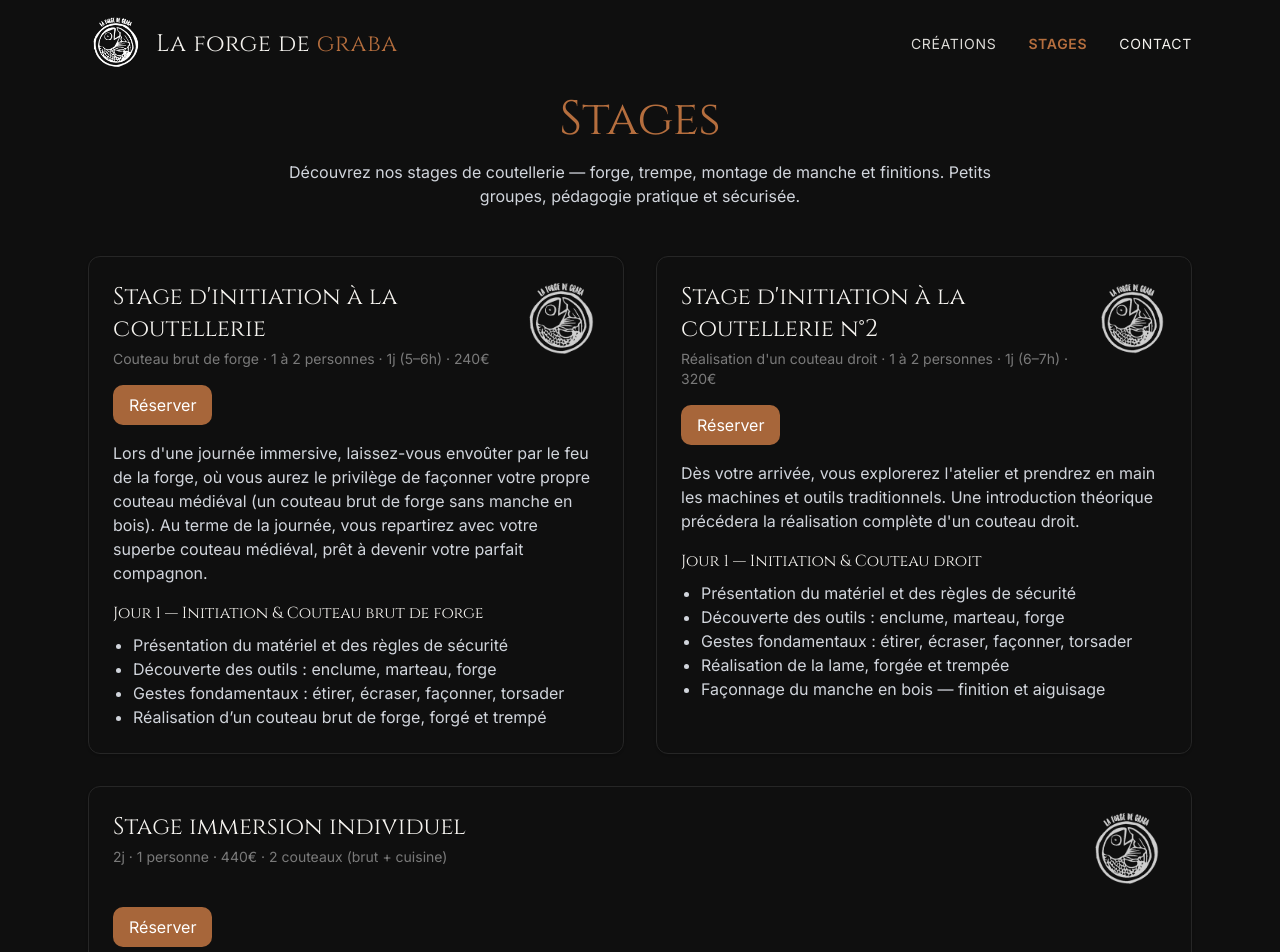
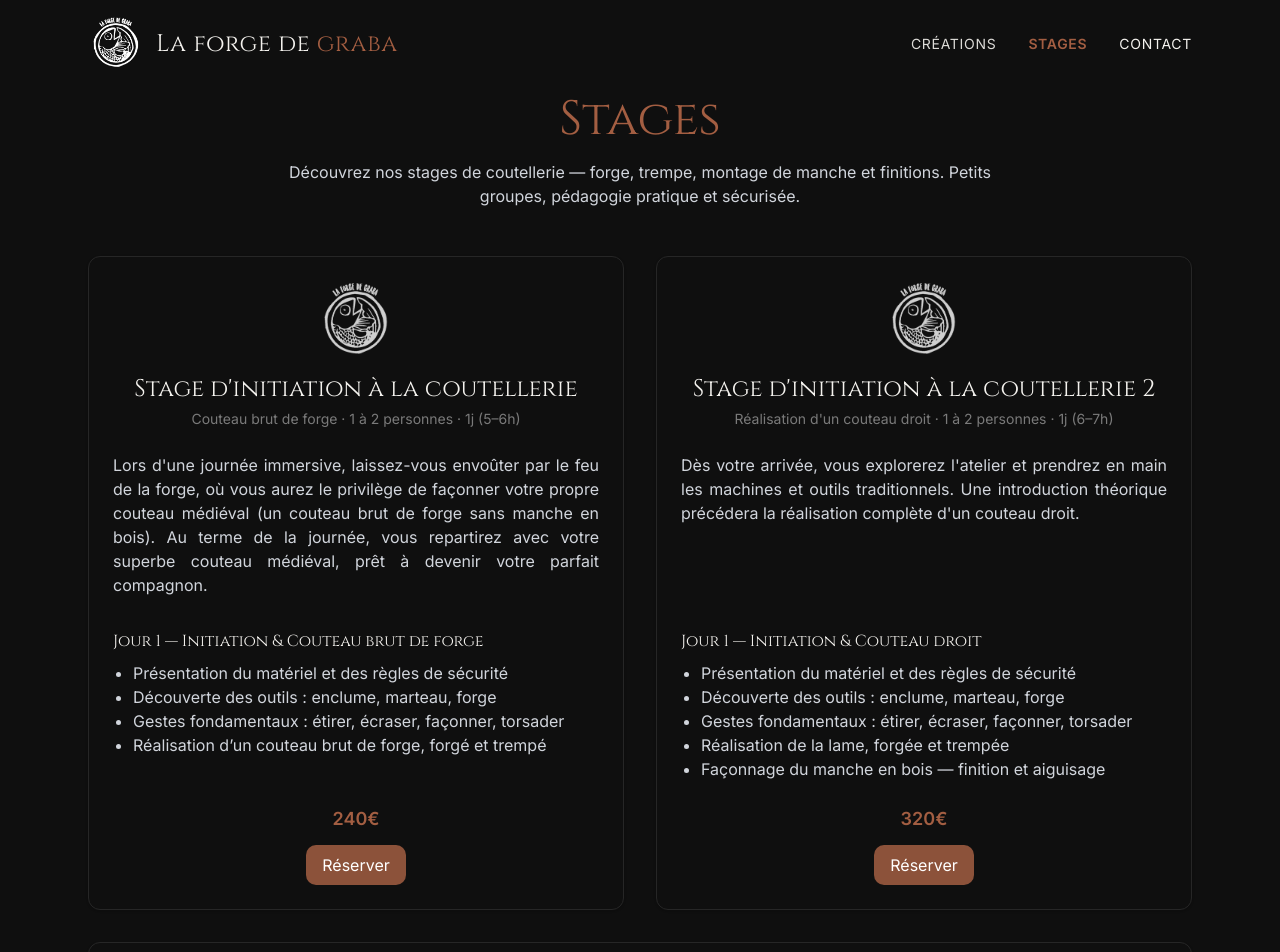
Before and after one commit to Martin-Noel/forgedegraba, a Next.js app: page /stages in a window 1280 px wide. Shown: the top 952 px of the page. Built offline with nearby package versions, Linux system fonts and the light colour scheme.

Commit message:
feat: justified stage cards and color tweaks

```diff
--- a/src/app/globals.css
+++ b/src/app/globals.css
@@ -5,7 +5,7 @@
 :root {
   --color-bg: #0f0f0f;
   --color-text: #f4f2ee;
-  --color-copper: #b56e3e;
+  --color-copper: #A35E42;
   --color-steel: #7a7a7a;
 }
 
@@ -33,6 +33,23 @@
 
 .text-steel {
   color: var(--color-steel);
+}
+
+/* Utility: justify text alignment for long paragraphs */
+.text-justified {
+  text-align: justify;
+  text-justify: inter-word;
+}
+
+/* Stages: ensure description blocks have equal visual height on desktop
+   so that the 'Jour 1' headings align across columns */
+.stage-summary {
+  min-height: 0; /* mobile: natural flow */
+}
+@media (min-width: 768px) {
+  .stage-summary {
+    min-height: 9.5rem; /* tune as needed to align 'Jour 1' across cards */
+  }
 }
 
 /* Utility class for nav items: ensures hover/focus copper color */
@@ -126,17 +143,20 @@
 .btn-primary {
   display: inline-block;
   /* slightly transparent by default for a softer look */
-  background: rgba(181,110,62,0.92); /* var(--color-copper) @ 92% */
+  /* slight transparency for the variable copper color */
+  background: color-mix(in srgb, var(--color-copper) 85%, transparent);
   color: white;
   padding: 0.5rem 1rem;
   border-radius: 10px;
   cursor: pointer;
+  /* smoother color/background transition than generic buttons */
+  transition: background-color 260ms ease, color 260ms ease, box-shadow 260ms ease;
 }
 
 /* Stronger on hover/focus to indicate interactivity */
 .btn-primary:hover,
 .btn-primary:focus-visible {
-  background: rgba(181,110,62,1);
+  background: var(--color-copper);
 }
 
 /* Ensure CTAs inside card-body are centered horizontally */
--- a/src/app/stages/page.tsx
+++ b/src/app/stages/page.tsx
@@ -22,19 +22,11 @@
         </p>
       </header>
 
-      <section className="grid gap-8 md:grid-cols-2">
+      <section className="grid gap-8 md:grid-cols-2 items-stretch">
         {/* Card 1 */}
-        <article className="bg-[#0f0f0f] border border-neutral-800 rounded-xl p-6 shadow-sm">
-          <div className="flex items-start justify-between">
-            <div>
-              <h2 className="text-2xl font-cinzel mb-1">
-                Stage d&apos;initiation à la coutellerie
-              </h2>
-              <p className="text-sm text-steel">
-                Couteau brut de forge · 1 à 2 personnes · 1j (5–6h) · 240€
-              </p>
-            </div>
-            <div className="w-20 h-20 relative opacity-80">
+        <article className="bg-[#0f0f0f] border border-neutral-800 rounded-xl p-6 shadow-sm flex flex-col">
+          {/* Logo on top */}
+          <div className="w-20 h-20 relative opacity-80 mx-auto">
             <Image
               src="/stamps/stamp_white.png"
               alt="stamp"
@@ -42,26 +34,27 @@
               className="object-contain"
             />
           </div>
+
+          {/* Title and meta */}
+          <div className="mt-3 text-center">
+            <h2 className="text-2xl font-cinzel mb-1">
+              Stage d&apos;initiation à la coutellerie
+            </h2>
+            <p className="text-sm text-steel">
+              Couteau brut de forge · 1 à 2 personnes · 1j (5–6h)
+            </p>
           </div>
 
-          <div className="mt-4">
-            <OpenContactButton
-              className="btn-primary"
-              subject="Réservation Stage initiation"
-            >
-              Réserver
-            </OpenContactButton>
-          </div>
-
-          <p className="mt-4 text-gray-300">
-            Lors d&apos;une journée immersive, laissez-vous envoûter par le feu
-            de la forge, où vous aurez le privilège de façonner votre propre
-            couteau médiéval (un couteau brut de forge sans manche en bois). Au
-            terme de la journée, vous repartirez avec votre superbe couteau
-            médiéval, prêt à devenir votre parfait compagnon.
+          <div className="flex-1 mt-6">
+            <p className="text-gray-300 text-justified stage-summary">
+              Lors d&apos;une journée immersive, laissez-vous envoûter par le
+              feu de la forge, où vous aurez le privilège de façonner votre
+              propre couteau médiéval (un couteau brut de forge sans manche en
+              bois). Au terme de la journée, vous repartirez avec votre superbe
+              couteau médiéval, prêt à devenir votre parfait compagnon.
             </p>
 
-          <h3 className="mt-4 font-cinzel">
+            <h3 className="mt-6 font-cinzel">
               Jour 1 — Initiation &amp; Couteau brut de forge
             </h3>
             <ul className="list-disc ml-5 mt-2 text-gray-300">
@@ -70,21 +63,25 @@
               <li>Gestes fondamentaux : étirer, écraser, façonner, torsader</li>
               <li>Réalisation d’un couteau brut de forge, forgé et trempé</li>
             </ul>
+          </div>
+          {/* Price then button centered */}
+          <div className="mt-6 text-center">
+            <div className="text-copper font-semibold text-lg">240€</div>
+            <div className="mt-3 flex justify-center">
+              <OpenContactButton
+                className="btn-primary"
+                subject="Réservation Stage initiation"
+              >
+                Réserver
+              </OpenContactButton>
+            </div>
+          </div>
         </article>
 
         {/* Card 2 */}
-        <article className="bg-[#0f0f0f] border border-neutral-800 rounded-xl p-6 shadow-sm">
-          <div className="flex items-start justify-between">
-            <div>
-              <h2 className="text-2xl font-cinzel mb-1">
-                Stage d&apos;initiation à la coutellerie n°2
-              </h2>
-              <p className="text-sm text-steel">
-                Réalisation d&apos;un couteau droit · 1 à 2 personnes · 1j
-                (6–7h) · 320€
-              </p>
-            </div>
-            <div className="w-20 h-20 relative opacity-80">
+        <article className="bg-[#0f0f0f] border border-neutral-800 rounded-xl p-6 shadow-sm flex flex-col">
+          {/* Logo on top */}
+          <div className="w-20 h-20 relative opacity-80 mx-auto">
             <Image
               src="/stamps/stamp_white.png"
               alt="stamp"
@@ -92,24 +89,26 @@
               className="object-contain"
             />
           </div>
+
+          {/* Title and meta */}
+          <div className="mt-3 text-center">
+            <h2 className="text-2xl font-cinzel mb-1">
+              Stage d&apos;initiation à la coutellerie 2
+            </h2>
+            <p className="text-sm text-steel">
+              Réalisation d&apos;un couteau droit · 1 à 2 personnes · 1j (6–7h)
+            </p>
           </div>
 
-          <div className="mt-4">
-            <OpenContactButton
-              className="btn-primary"
-              subject="Réservation Stage couteau droit"
-            >
-              Réserver
-            </OpenContactButton>
-          </div>
-
-          <p className="mt-4 text-gray-300">
+          <div className="flex-1 mt-6">
+            <p className="text-gray-300 text-justified stage-summary">
               Dès votre arrivée, vous explorerez l&apos;atelier et prendrez en
               main les machines et outils traditionnels. Une introduction
-            théorique précédera la réalisation complète d&apos;un couteau droit.
+              théorique précédera la réalisation complète d&apos;un couteau
+              droit.
             </p>
 
-          <h3 className="mt-4 font-cinzel">
+            <h3 className="mt-6 font-cinzel">
               Jour 1 — Initiation &amp; Couteau droit
             </h3>
             <ul className="list-disc ml-5 mt-2 text-gray-300">
@@ -119,20 +118,25 @@
               <li>Réalisation de la lame, forgée et trempée</li>
               <li>Façonnage du manche en bois — finition et aiguisage</li>
             </ul>
+          </div>
+          {/* Price then button centered */}
+          <div className="mt-6 text-center">
+            <div className="text-copper font-semibold text-lg">320€</div>
+            <div className="mt-3 flex justify-center">
+              <OpenContactButton
+                className="btn-primary"
+                subject="Réservation Stage couteau droit"
+              >
+                Réserver
+              </OpenContactButton>
+            </div>
+          </div>
         </article>
 
         {/* Card 3 spans full width on small screens */}
-        <article className="md:col-span-2 bg-[#0f0f0f] border border-neutral-800 rounded-xl p-6 shadow-sm">
-          <div className="flex items-start justify-between">
-            <div>
-              <h2 className="text-2xl font-cinzel mb-1">
-                Stage immersion individuel
-              </h2>
-              <p className="text-sm text-steel">
-                2j · 1 personne · 440€ · 2 couteaux (brut + cuisine)
-              </p>
-            </div>
-            <div className="w-20 h-20 relative opacity-80">
+        <article className="md:col-span-2 bg-[#0f0f0f] border border-neutral-800 rounded-xl p-6 shadow-sm flex flex-col">
+          {/* Logo on top */}
+          <div className="w-20 h-20 relative opacity-80 mx-auto">
             <Image
               src="/stamps/stamp_white.png"
               alt="stamp"
@@ -140,24 +144,25 @@
               className="object-contain"
             />
           </div>
+
+          {/* Title and meta */}
+          <div className="mt-3 text-center">
+            <h2 className="text-2xl font-cinzel mb-1">
+              Stage immersion individuel
+            </h2>
+            <p className="text-sm text-steel">
+              2j · 1 personne · 2 couteaux (brut + cuisine)
+            </p>
           </div>
 
-          <div className="mt-4">
-            <OpenContactButton
-              className="btn-primary"
-              subject="Réservation Stage immersion individuel"
-            >
-              Réserver
-            </OpenContactButton>
-          </div>
-
-          <p className="mt-4 text-gray-300">
+          <div className="flex-1 mt-6">
+            <p className="text-gray-300 text-justified">
               Plongez dans l’univers fascinant de la coutellerie artisanale le
               temps de deux jours. Ce stage est ouvert à tous, débutants comme
               amateurs éclairés.
             </p>
 
-          <div className="mt-4 grid md:grid-cols-2 gap-4">
+            <div className="mt-6 grid md:grid-cols-2 gap-4">
               <div>
                 <h4 className="font-cinzel">
                   Jour 1 — Initiation &amp; Couteau brut de forge
@@ -165,7 +170,9 @@
                 <ul className="list-disc ml-5 mt-2 text-gray-300">
                   <li>Présentation du matériel et des règles de sécurité</li>
                   <li>Découverte des outils et gestes fondamentaux</li>
-                <li>Réalisation d’un couteau brut de forge, forgé et trempé</li>
+                  <li>
+                    Réalisation d’un couteau brut de forge, forgé et trempé
+                  </li>
                 </ul>
               </div>
 
@@ -176,9 +183,24 @@
                 <ul className="list-disc ml-5 mt-2 text-gray-300">
                   <li>Approfondissement des techniques de forge</li>
                   <li>Mise en forme de la lame et traitement thermique</li>
-                <li>Travail du manche (bois ou autre selon disponibilités)</li>
+                  <li>
+                    Travail du manche (bois ou autre selon disponibilités)
+                  </li>
                   <li>Finitions et aiguisage final</li>
                 </ul>
+              </div>
+            </div>
+          </div>
+          {/* Price then button centered */}
+          <div className="mt-6 text-center">
+            <div className="text-copper font-semibold text-lg">440€</div>
+            <div className="mt-3 flex justify-center">
+              <OpenContactButton
+                className="btn-primary"
+                subject="Réservation Stage immersion individuel"
+              >
+                Réserver
+              </OpenContactButton>
             </div>
           </div>
         </article>
```
Lines whose indentation alone changed are shown as unchanged.
